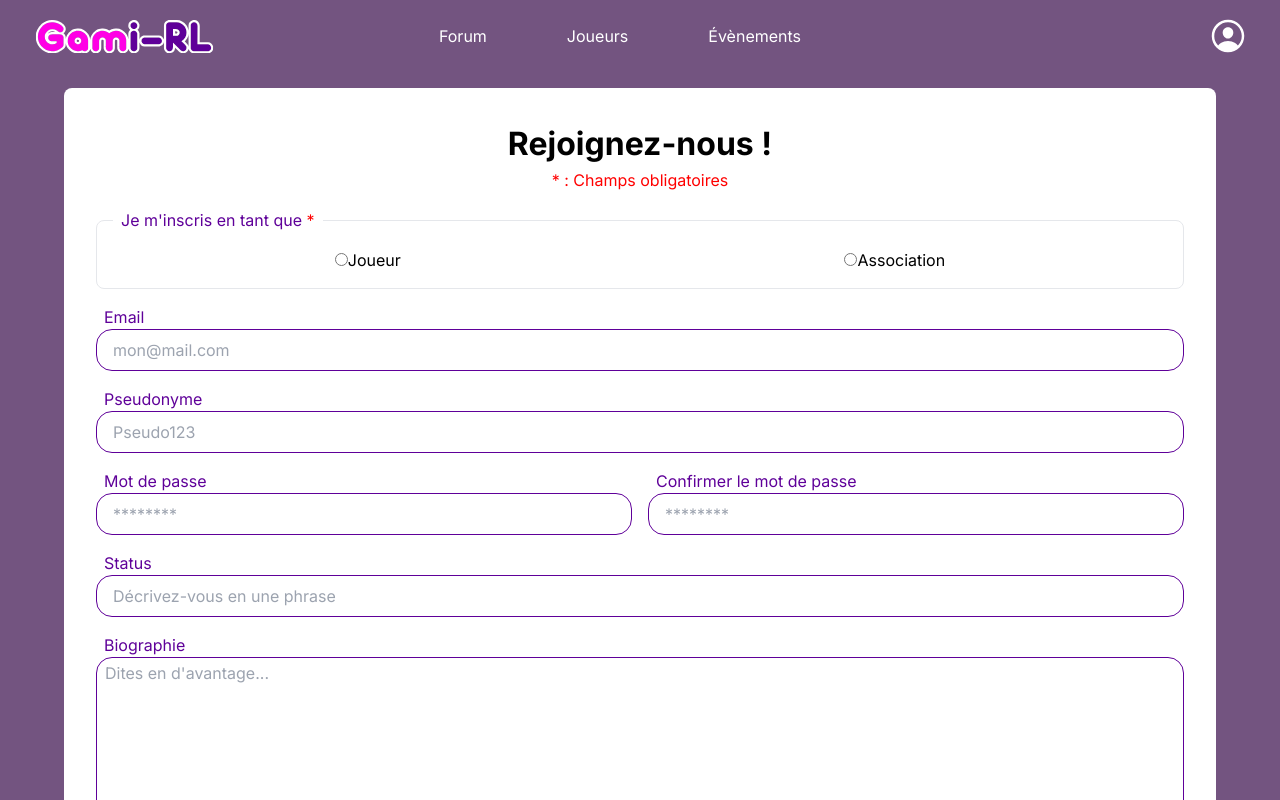
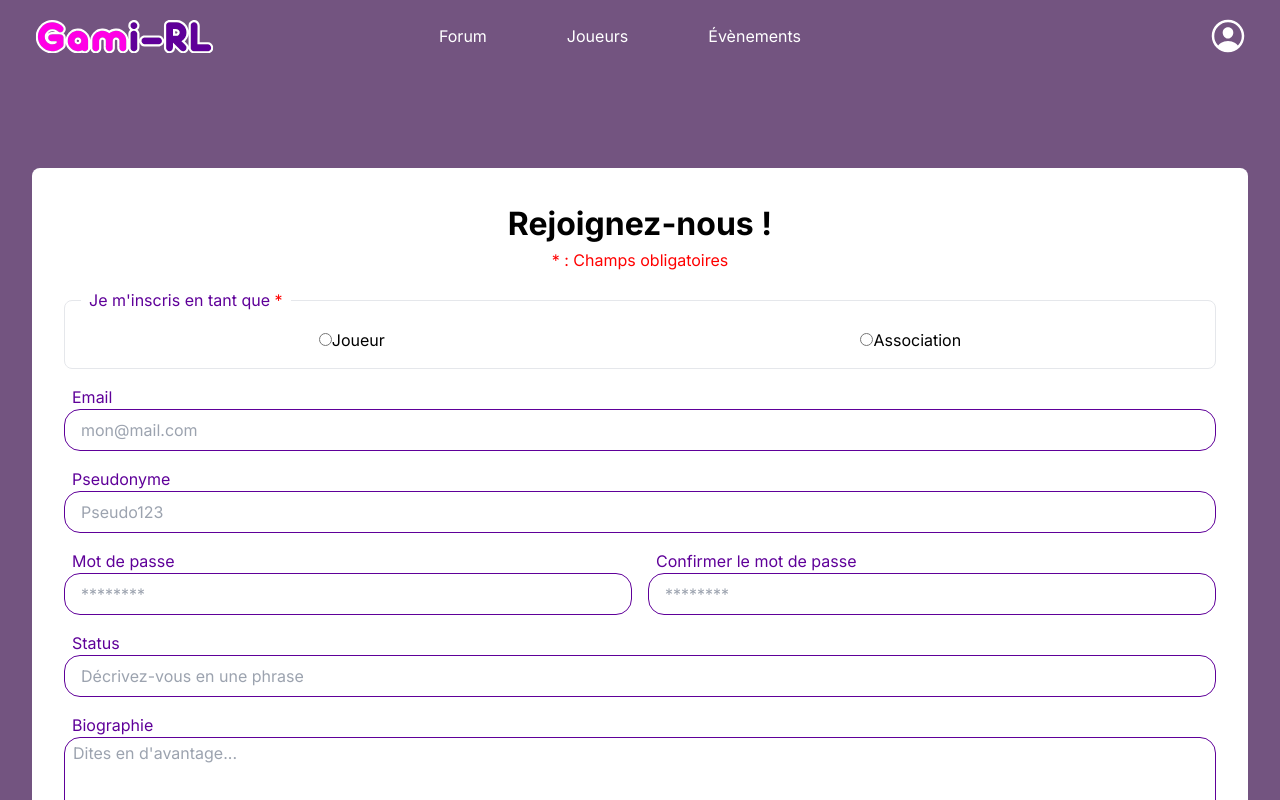
Before and after one commit to AlexandreMonin/gami-rl, a Next.js app: page /user/signup in a window 1280 px wide. Shown: the top 800 px of the page. Built offline with nearby package versions, Linux system fonts and the light colour scheme; no server answers.

Commit message:
Update post front

```diff
--- a/src/app/globals.css
+++ b/src/app/globals.css
@@ -10,14 +10,6 @@ h1, h2, h3, h4, h5, h6 {
     font-size: revert;
     font-weight: revert;
 }
-
-.card {
-    background-color: white;
-    width: 90%;
-    padding: 2rem;
-    border-radius: 0.5rem;
-}
-
 fieldset {
     display: flex;
     flex-direction: row;
--- a/src/app/user/signup/page.tsx
+++ b/src/app/user/signup/page.tsx
@@ -11,7 +11,7 @@ export const metadata: Metadata = {
 export default function Signup(): JSX.Element {
     return (
         <main className={style.main}>
-            <div className="card">
+            <div className={style.card}>
                 <h1 className={style.title}>Rejoignez-nous !</h1>
                 <p className={style.required}>* : Champs obligatoires</p>
                 <RegisterForm />
--- a/src/app/user/signup/style.module.css
+++ b/src/app/user/signup/style.module.css
@@ -12,3 +12,11 @@
     display: flex;
     justify-content: center;
 }
+
+.card {
+    margin: 5rem 2rem 5rem 2rem ;
+    background-color: white;
+    width: 100%;
+    padding: 2rem;
+    border-radius: 0.5rem;
+}
--- a/src/components/Event/EventCard/style.module.css
+++ b/src/components/Event/EventCard/style.module.css
@@ -1,7 +1,7 @@
 .card {
     padding: 1rem;
     background-color: #fff;
-    border-radius: 1rem;
+    border-radius: 0.5rem;
 }
 
 .row{
--- a/src/components/Posts/PostCard/PostCard.tsx
+++ b/src/components/Posts/PostCard/PostCard.tsx
@@ -10,21 +10,19 @@ interface PostProps {
     post: Post;
 }
 
-const PostCard: React.FC<PostProps> = ({ post }) => {
+const PostCard: React.FC<PostProps> = ({post}) => {
     return (
-    <a href={`/post/${post.id}`}>
-      <li className={styles.card}>
+        <a href={`/post/${post.id}`} className={styles.card}>
             <h2>{post.title} - {post.author.username}</h2>
             <p>{post.content}</p>
             <div style={{display: 'flex', justifyContent: 'flex-end'}}>
                 {post.games.map((game: Game) => (
-            <TagGame key={game.id} game={game} />
+                    <TagGame key={game.id} game={game}/>
                 ))}
                 {post.platforms.map((platform: Platform) => (
-            <TagPlatform key={platform.id} platform={platform} />
+                    <TagPlatform key={platform.id} platform={platform}/>
                 ))}
             </div>
-      </li>
         </a>
     );
 };
--- a/src/components/Posts/PostCard/style.module.css
+++ b/src/components/Posts/PostCard/style.module.css
@@ -1,11 +1,6 @@
 .card {
     background-color: rgba(255, 255, 255, 0.9);
-    margin-top: 2vh;
-    margin-left: 2vw;
-    margin-right: 2vw;
-    padding-top: 1vh;
-    padding-left: 1vw;
-    padding-right: 1vw;
-    padding-bottom: 1vh;
-    border-radius: 1em;
+    width: 100%;
+    border-radius: 0.5rem;
+    padding: 1rem;
 }
--- a/src/components/Posts/PostList/PostList.tsx
+++ b/src/components/Posts/PostList/PostList.tsx
@@ -3,7 +3,7 @@
 import {useState, useEffect} from 'react';
 import Post from '@/type/Post/Post';
 import PostCard from '@/components/Posts/PostCard/PostCard';
-import styles from './style.module.css';
+import style from './style.module.css';
 import PostForm from '../PostForm/PostForm';
 import {User} from 'next-auth';
 
@@ -20,23 +20,23 @@ const PostList = ({user, posts}: PostListProps) => {
     };
 
     return (
-        <main className={styles.background}>
-            <div className={styles.container}>
+        <main className={style.background}>
+            <div className={style.container}>
                 {
                     user && (
                         <div>
-                            <button onClick={toggleForm} className={styles.toggleButton}>
+                            <button onClick={toggleForm} className={style.toggleButton}>
                                 {showForm ? 'Cacher le formulaire' : 'Ajouter un post'}
                             </button>
                             {showForm && <PostForm authorId={user.id}/>}
                         </div>
                     )
                 }
-                <ul>
+                <div className={style.postCard}>
                     {posts.map((post: Post) => (
                         <PostCard key={post.id} post={post}/>
                     ))}
-                </ul>
+                </div>
             </div>
         </main>
     );
```
Also changed, not shown: src/components/Posts/PostList/style.module.css (+9 -0 lines). Lines whose indentation alone changed are shown as unchanged.
